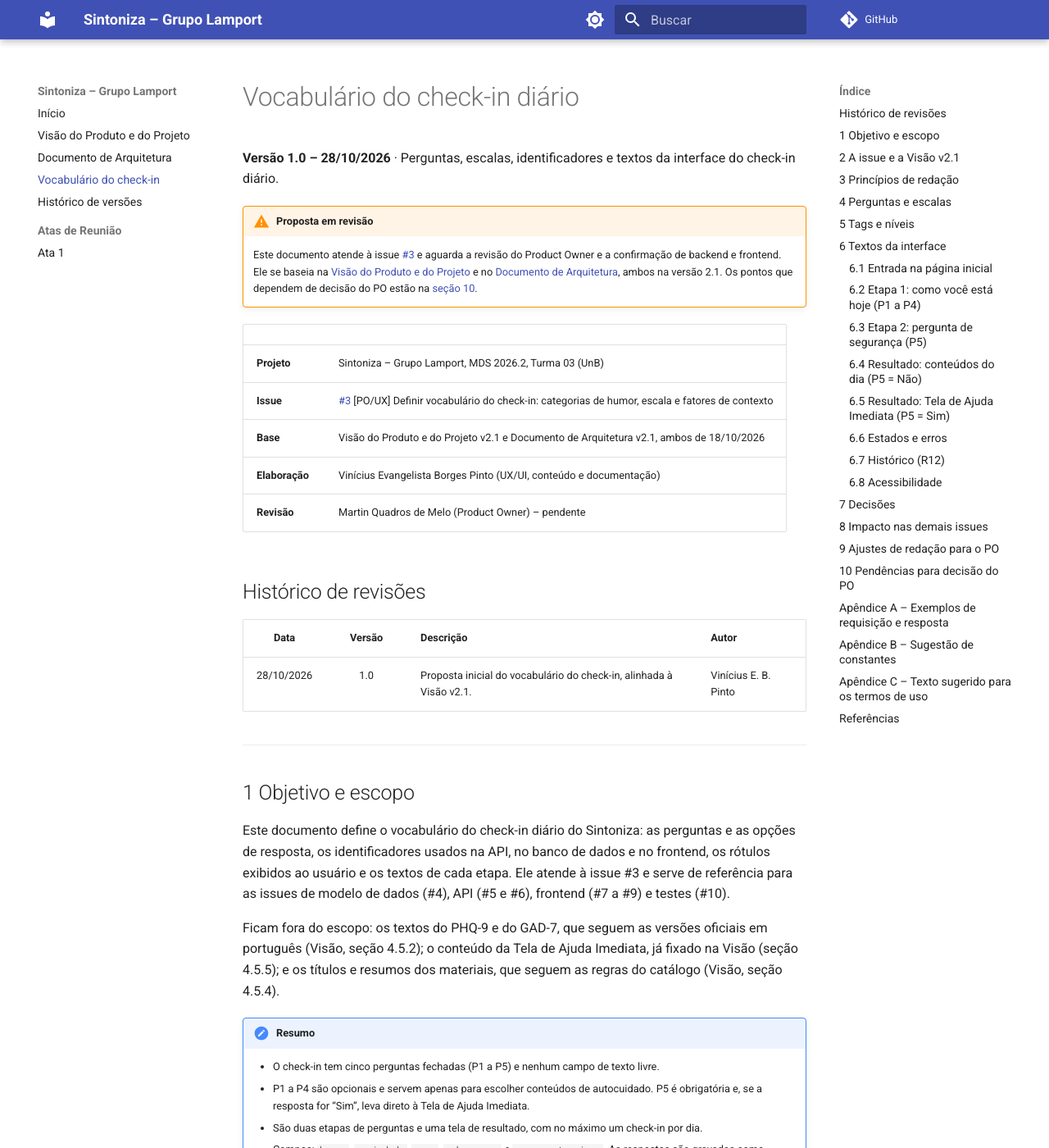
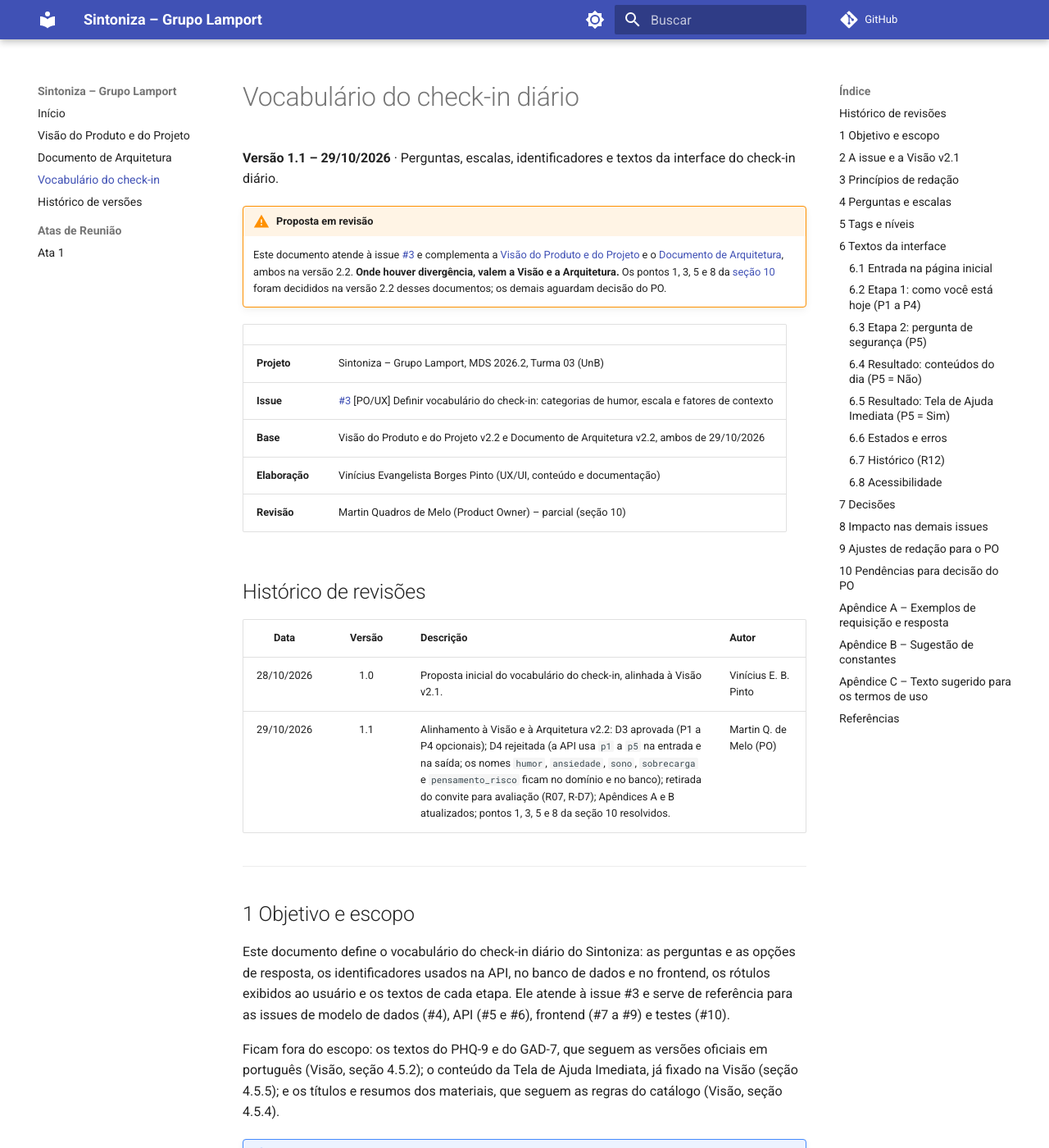
Before and after one commit to FGA0138-MDS-Ajax/2026.2-T03-Lamport, an MkDocs documentation site: the page built from docs/vocabulario-checkin.md, in a window 1280 px wide and 1400 px high. Shown: the whole window at 82% size. Built offline with MkDocs 1.6.1 and Material for MkDocs 9.7.7, drawn with Linux system fonts in a browser that asks for light colours; comment, search, counter and statistics services are not loaded; some of the changed text lies outside the part shown.

Commit message:
docs: Visão e Arquitetura v2.2 (replanejamento da Sprint 3 e check-in)
- Replanejamento pela seção 2.6, critério 1: itens Must da Sprint 3 não
  concluídos (regras, catálogo, termos, Tela de Ajuda e botão, pendências
  da Sprint 2) passam à Sprint 4; R07 (convite, R-D7, TU-08) sai do escopo.
- P1 a P4 do check-in passam a ser opcionais (nulas sem resposta); P5
  continua obrigatória.
- API de check-in usa p1 a p5 na entrada e na saída (Quadro 6).
- Figura 3 com o prefixo /api.
- Vocabulário v1.1 alinhado (D3 aprovada, D4 rejeitada).
- Histórico de versões e página inicial atualizados.

Co-Authored-By: Claude Opus 5.5 <noreply@anthropic.com>

````diff
--- a/docs/vocabulario-checkin.md
+++ b/docs/vocabulario-checkin.md
@@ -1,23 +1,24 @@
 # Vocabulário do check-in diário
 
-**Versão 1.0 – 28/10/2026** · Perguntas, escalas, identificadores e textos da interface do check-in diário.
+**Versão 1.1 – 29/10/2026** · Perguntas, escalas, identificadores e textos da interface do check-in diário.
 
 !!! warning "Proposta em revisão"
-    Este documento atende à issue [#3](https://github.com/FGA0138-MDS-Ajax/2026.2-T03-Lamport/issues/3) e aguarda a revisão do Product Owner e a confirmação de backend e frontend. Ele se baseia na [Visão do Produto e do Projeto](visao-produto-projeto.md) e no [Documento de Arquitetura](arquitetura.md), ambos na versão 2.1. Os pontos que dependem de decisão do PO estão na [seção 10](#10-pendencias-para-decisao-do-po).
+    Este documento atende à issue [#3](https://github.com/FGA0138-MDS-Ajax/2026.2-T03-Lamport/issues/3) e complementa a [Visão do Produto e do Projeto](visao-produto-projeto.md) e o [Documento de Arquitetura](arquitetura.md), ambos na versão 2.2. **Onde houver divergência, valem a Visão e a Arquitetura.** Os pontos 1, 3, 5 e 8 da [seção 10](#10-pendencias-para-decisao-do-po) foram decididos na versão 2.2 desses documentos; os demais aguardam decisão do PO.
 
 | | |
 | :-- | :-- |
 | **Projeto** | Sintoniza – Grupo Lamport, MDS 2026.2, Turma 03 (UnB) |
 | **Issue** | [#3](https://github.com/FGA0138-MDS-Ajax/2026.2-T03-Lamport/issues/3) [PO/UX] Definir vocabulário do check-in: categorias de humor, escala e fatores de contexto |
-| **Base** | Visão do Produto e do Projeto v2.1 e Documento de Arquitetura v2.1, ambos de 18/10/2026 |
+| **Base** | Visão do Produto e do Projeto v2.2 e Documento de Arquitetura v2.2, ambos de 29/10/2026 |
 | **Elaboração** | Vinícius Evangelista Borges Pinto (UX/UI, conteúdo e documentação) |
-| **Revisão** | Martin Quadros de Melo (Product Owner) – pendente |
+| **Revisão** | Martin Quadros de Melo (Product Owner) – parcial (seção 10) |
 
 ## Histórico de revisões
 
 | Data | Versão | Descrição | Autor |
 | :--: | :--: | :-- | :-- |
 | 28/10/2026 | 1.0 | Proposta inicial do vocabulário do check-in, alinhada à Visão v2.1. | Vinícius E. B. Pinto |
+| 29/10/2026 | 1.1 | Alinhamento à Visão e à Arquitetura v2.2: D3 aprovada (P1 a P4 opcionais); D4 rejeitada (a API usa `p1` a `p5` na entrada e na saída; os nomes `humor`, `ansiedade`, `sono`, `sobrecarga` e `pensamento_risco` ficam no domínio e no banco); retirada do convite para avaliação (R07, R-D7); Apêndices A e B atualizados; pontos 1, 3, 5 e 8 da seção 10 resolvidos. | Martin Q. de Melo (PO) |
 
 ---
 
@@ -39,7 +40,7 @@ A issue #3 foi aberta em 14/10/2026 com um modelo baseado em categorias de humor
 
 Os dois modelos não são compatíveis. As regras da v2.1 comparam respostas em escalas ordenadas com limites (por exemplo, P1 ≤ 2 gera a tag `humor`), e uma categoria de escolha única não registra estados que ocorrem juntos, como cansaço e preocupação no mesmo dia. O Quadro 1 mostra como cada tarefa e cada critério de aceite da issue foram atendidos.
 
-A issue também cita requisitos pela numeração anterior (C02/R03 e C02/R04). Na Visão v2.1, o check-in corresponde a C02/R05 (responder o check-in), C02/R06 (receber conteúdos do dia) e C02/R07 (convite para a avaliação); R03 e R04 passaram a ser os requisitos de termos de uso e de exclusão de conta.
+A issue também cita requisitos pela numeração anterior (C02/R03 e C02/R04). Na Visão v2.1, o check-in corresponde a C02/R05 (responder o check-in), C02/R06 (receber conteúdos do dia) e C02/R07 (convite para a avaliação, retirado na Visão v2.2); R03 e R04 passaram a ser os requisitos de termos de uso e de exclusão de conta.
 
 **Quadro 1 – Correspondência entre a issue #3 e este documento**
 
@@ -83,7 +84,7 @@ A lista vale para os textos do check-in. Os termos de uso e a avaliação quinze
 
 ## 4 Perguntas e escalas
 
-As cinco perguntas e os valores gravados são os do Quadro 15 da Visão. P1 a P4 são perguntas próprias da equipe, não validadas, e servem apenas para escolher conteúdos de autocuidado; P5 adapta para o dia o item 9 do PHQ-9 e serve exclusivamente para identificar risco (Visão, seção 4.5.1). Este documento acrescenta o nome de cada campo, a obrigatoriedade e o tratamento das perguntas sem resposta.
+As cinco perguntas e os valores gravados são os do Quadro 15 da Visão. P1 a P4 são perguntas próprias da equipe, não validadas, e servem apenas para escolher conteúdos de autocuidado; P5 adapta para o dia o item 9 do PHQ-9 e serve exclusivamente para identificar risco (Visão, seção 4.5.1). Este documento acrescenta o nome de cada campo, a obrigatoriedade e o tratamento das perguntas sem resposta. A coluna Campo traz o nome usado no domínio e no banco (Arquitetura, Figura 6); na API, as respostas usam `p1` a `p5` na entrada e na saída (Arquitetura v2.2, Quadro 6).
 
 **Quadro 3 – Perguntas do check-in diário**
 
@@ -218,7 +219,6 @@ flowchart LR
 | Explicação | Por que estou vendo isto? | Mostra o motivo da regra (Quadro 11). |
 | Aviso | O check-in não é um teste de saúde: ele serve apenas para sugerir conteúdos de autocuidado. | Decisão D8. |
 | Sem materiais (R-S6) | Não encontramos materiais para hoje. Continue acompanhando como você está. | Situação evitada pelo teste TU-07. |
-| Convite (R-D7) | Notamos dificuldades em dias seguidos. Que tal responder a avaliação? | Botão “Fazer a avaliação”. Requisito Should (R07); ver a seção 9. |
 | Navegação | Ver histórico · Voltar ao início | – |
 
 **Quadro 11 – Motivos exibidos em “Por que estou vendo isto?” (Visão, Quadro 16)**
@@ -283,7 +283,7 @@ O histórico não mostra a resposta da P5 nem o nível do check-in (decisão D6)
 
 ## 7 Decisões
 
-As decisões abaixo completam a Visão v2.1 onde ela não detalha o check-in. Todas dependem da revisão do PO e da confirmação de backend e frontend na issue #3.
+As decisões abaixo completam a Visão onde ela não detalha o check-in. A D3 foi aprovada e a D4 rejeitada pelo PO na versão 2.2 da Visão e da Arquitetura; as demais dependem da revisão do PO e da confirmação de backend e frontend na issue #3.
 
 **D1 – Sem campo de texto livre no MVP.**
 As respostas sobre o estado emocional são dados pessoais sensíveis, por se referirem à saúde (LGPD, art. 5º, II), e a coleta deve se limitar ao mínimo necessário para a finalidade (art. 6º, III). Um texto livre também poderia receber relatos de risco que ninguém vai ler, já que o Sintoniza não acompanha as respostas, o que criaria uma falsa expectativa de acolhimento. Além disso, ele não pode ser usado pelas regras determinísticas da Visão.
@@ -294,7 +294,7 @@ Nenhuma regra da Visão v2.1 usa esses dados, e coletá-los sem finalidade contr
 **D3 – P1 a P4 são opcionais; P5 é obrigatória.**
 A Visão torna obrigatória apenas a P5 (requisito R05 e Quadro 15; Arquitetura, Figura 3). Perguntas opcionais diminuem o esforço do check-in e tratam o risco de baixa adesão citado na issue #2. A opção “Prefiro não responder” deixa a escolha explícita e permite desfazer uma resposta, o que um grupo de botões de rádio não permite sozinho. Consequência para o backend: P1 a P4 aceitam `null`, e a função `avaliar_checkin` (Arquitetura, Quadro 5) passa a receber valores ausentes nessas perguntas, que não acionam suas regras.
 
-**D4 – Mesmos nomes de campo na API, no banco e no frontend.**
+**D4 – Mesmos nomes de campo na API, no banco e no frontend.** *Rejeitada pelo PO (v2.2): a API usa `p1` a `p5` na entrada e na saída, conforme o Quadro 6 da Arquitetura; os nomes abaixo valem para o domínio e o banco. O texto original fica como registro.*
 A Arquitetura define campos de domínio em português sem acento (seção 2.4, item 6), e a Figura 6 já usa `humor`, `ansiedade`, `sono`, `sobrecarga` e `pensamento_risco`. Usar esses nomes também no corpo da API, no lugar de `p1` a `p5` (forma abreviada do Quadro 6 da Arquitetura), evita uma tradução entre camadas e deixa as requisições legíveis. P1 a P5 continuam identificando as perguntas nos documentos e nos testes.
 
 **D5 – Números para respostas; slugs em minúsculas para tags e níveis.**
@@ -313,6 +313,8 @@ A issue proíbe termos clínicos nos textos do check-in, e a Visão pede que nen
 A Tela de Ajuda é estática justamente para funcionar com a API fora do ar (Arquitetura, seção 2.4, item 3). Ao concluir com P5 = Sim, o frontend abre a tela na hora e envia o check-in em paralelo; uma falha no envio não impede que os contatos apareçam.
 
 ## 8 Impacto nas demais issues
+
+*Atualização (v1.1): em 29/10/2026 as issues foram reescritas com base na Visão e na Arquitetura v2.2; o quadro abaixo fica como registro.*
 
 As issues #2 e #4 a #10 foram abertas junto com a #3, antes da Visão v2.0, e ainda descrevem o modelo de categorias, intensidade e fatores. Elas também situam o check-in na Sprint 3, que na v2.1 passou a ser a sprint de regras e catálogo; o check-in agora é da Sprint 4 (29/10 a 11/11/2026). O Quadro 15 resume o que muda em cada uma.
 
@@ -342,7 +344,6 @@ Os textos abaixo vêm da Visão v2.1 e foram mantidos sem alteração nas seçõ
 | P4 | Hoje, o quanto você se sentiu sobrecarregado(a) com estudos, trabalho ou outras demandas? | Hoje, o quanto você sentiu sobrecarga com estudos, trabalho ou outras demandas? | Mesmo motivo da P2. |
 | R-D3 | Você indicou ter se sentido bastante ou extremamente ansioso(a) hoje. | Você indicou muito nervosismo, ansiedade ou preocupação hoje. | Sem “(a)”; repete as palavras da P2. |
 | R-D5 | Você indicou ter se sentido bastante ou extremamente sobrecarregado(a). | Você indicou muita sobrecarga com estudos, trabalho ou outras demandas hoje. | Sem “(a)”; inclui “hoje”, como os demais motivos. |
-| R-D7 | Notamos dificuldades em dias seguidos. Que tal responder a avaliação? | Seus últimos três check-ins indicaram dias difíceis. Que tal fazer a avaliação quinzenal? | “Notamos” sugere acompanhamento contínuo, o que contradiz o aviso de que o Sintoniza não acompanha as respostas; “fazer” repete o verbo do botão. |
 
 ## 10 Pendências para decisão do PO
 
@@ -352,14 +353,14 @@ A revisão deste vocabulário contra a Visão v2.1 e a Arquitetura v2.1 encontro
 
 | # | Ponto | O que dizem os documentos | Decisão necessária |
 | :--: | :-- | :-- | :-- |
-| 1 | P1 a P4 opcionais (D3) | A Visão diz apenas “P5 obrigatória” (R05). A Arquitetura tipa os campos sem nulo (Figura 6: `humor: int 1..5`) e o Quadro 5 diz que `avaliar_checkin` recebe “inteiros nas faixas”. | Aprovar P1 a P4 opcionais e atualizar a Figura 6 e o Quadro 5 da Arquitetura, ou torná-las obrigatórias e retirar “Prefiro não responder”. |
+| 1 | P1 a P4 opcionais (D3) | A Visão diz apenas “P5 obrigatória” (R05). A Arquitetura tipa os campos sem nulo (Figura 6: `humor: int 1..5`) e o Quadro 5 diz que `avaliar_checkin` recebe “inteiros nas faixas”. | **Decidido (v2.2):** P1 a P4 opcionais; Figura 6, Figura 3 e Quadro 5 da Arquitetura atualizados. |
 | 2 | Check-in sem respostas vira “bem-estar” | Pela R-D6, se P1 a P4 ficarem em branco, a tag é `bem_estar` e o motivo é “Você não indicou dificuldades marcantes hoje”, o que pode soar como se a pessoa estivesse bem. | Manter, usar outro motivo quando tudo estiver em branco, ou não sugerir conteúdo nesse caso. Depende do ponto 1. |
-| 3 | Nomes dos campos na API (D4) | O Quadro 6 da Arquitetura usa `p1` a `p5` no corpo de `POST /api/checkins`. | Aprovar `humor`, `ansiedade`, `sono`, `sobrecarga` e `pensamento_risco` e atualizar o Quadro 6, ou manter `p1` a `p5`. |
+| 3 | Nomes dos campos na API (D4) | O Quadro 6 da Arquitetura usa `p1` a `p5` no corpo de `POST /api/checkins`. | **Decidido (v2.2):** manter `p1` a `p5`, na entrada e na saída das rotas de check-in (Quadro 6 da Arquitetura). |
 | 4 | Momento em que a Tela de Ajuda abre (D9) | A Figura 3 da Arquitetura mostra a Tela de Ajuda depois que a API valida e salva o check-in. A seção 2.4, item 3, da mesma Arquitetura exige que ela não dependa do backend. | Aprovar a D9 e ajustar a Figura 3. |
-| 5 | Convite para avaliação (R-D7) | O Quadro 16 da Visão fala nos “3 últimos check-ins registrados”, que podem estar espalhados no tempo; a Figura 3 da Arquitetura, o teste TU-08 e a mensagem falam em “seguidos” e “dias seguidos”. Um check-in com P5 = Sim não gera tags e interrompe a sequência, caso que nenhum documento trata. | Definir se vale “3 últimos registros” ou “3 dias consecutivos” e como contar um check-in com P5 = Sim. |
+| 5 | Convite para avaliação (R-D7) | O Quadro 16 da Visão fala nos “3 últimos check-ins registrados”, que podem estar espalhados no tempo; a Figura 3 da Arquitetura, o teste TU-08 e a mensagem falam em “seguidos” e “dias seguidos”. Um check-in com P5 = Sim não gera tags e interrompe a sequência, caso que nenhum documento trata. | **Sem efeito (v2.2):** o convite (R07, R-D7) saiu do escopo no replanejamento da Sprint 3. |
 | 6 | Escalas em sentidos opostos | P1 e P3 vão de 1 a 5 e valor maior é melhor; P2 e P4 vão de 0 a 3 e valor maior é pior (Visão, Quadro 15). Na tela, a opção “boa” fica num extremo em uma pergunta e no outro na seguinte. | Manter como está (mudar exige rever regras e testes) ou ajustar só a ordem de exibição, sem mudar os valores gravados. |
 | 7 | Tema diferente da pergunta | A P4 pergunta sobre “sobrecarga”, mas gera a tag `ESTRESSE`, exibida como “Estresse”. | Manter ou exibir a tag como “Sobrecarga” na interface, sem mudar o slug. |
-| 8 | Prefixo das rotas | A Figura 3 da Arquitetura usa `GET /checkins/hoje` e `POST /checkins`; o Quadro 6 e a seção 2.4, item 4, usam o prefixo `/api`. | Corrigir a Figura 3 na próxima revisão da Arquitetura. |
+| 8 | Prefixo das rotas | A Figura 3 da Arquitetura usa `GET /checkins/hoje` e `POST /checkins`; o Quadro 6 e a seção 2.4, item 4, usam o prefixo `/api`. | **Corrigido na Arquitetura v2.2.** |
 
 ## Apêndice A – Exemplos de requisição e resposta
 
@@ -372,23 +373,16 @@ POST /api/checkins
 Authorization: Bearer <token>
 
 {
-  "humor": 4,
-  "ansiedade": 3,
-  "sono": 1,
-  "sobrecarga": 0,
-  "pensamento_risco": false
+  "p1": 4,
+  "p2": 3,
+  "p3": 1,
+  "p4": 0,
+  "p5": false
 }
 
-201 Created
+201 Created (trecho)
 
 {
-  "id": "3f6c2a54-9b1e-4d7a-8c2f-5e0a1b2c3d4e",
-  "data": "2026-10-29",
-  "humor": 4,
-  "ansiedade": 3,
-  "sono": 1,
-  "sobrecarga": 0,
-  "pensamento_risco": false,
   "nivel": "autocuidado",
   "tags": ["ansiedade", "sono"]
 }
@@ -402,11 +396,11 @@ No exemplo 2, P2 a P4 ficam sem resposta e P5 = Sim. A regra R-D1 tem precedênc
 POST /api/checkins
 
 {
-  "humor": 2,
-  "ansiedade": null,
-  "sono": null,
-  "sobrecarga": null,
-  "pensamento_risco": true
+  "p1": 2,
+  "p2": null,
+  "p3": null,
+  "p4": null,
+  "p5": true
 }
 
 201 Created (trecho)
@@ -419,7 +413,7 @@ POST /api/checkins
 
 ## Apêndice B – Sugestão de constantes
 
-Sugestão não normativa para as issues #4, #5 e #7. Os nomes de campo, os valores e os rótulos são os das seções 4 e 5; a organização do código fica a critério de cada equipe.
+Sugestão não normativa para as issues #4, #5 e #7. Os nomes de campo da API seguem o Quadro 6 da Arquitetura (`p1` a `p5`); os valores e os rótulos são os das seções 4 e 5; a organização do código fica a critério de cada equipe.
 
 **Backend (Python)**
 
@@ -448,11 +442,11 @@ class Nivel(StrEnum):
 # backend/app/api/schemas.py
 class CheckinCreate(BaseModel):
     # P1-P4 are optional: a missing answer is stored as null and triggers no rule.
-    humor: int | None = Field(default=None, ge=1, le=5)
-    ansiedade: int | None = Field(default=None, ge=0, le=3)
-    sono: int | None = Field(default=None, ge=1, le=5)
-    sobrecarga: int | None = Field(default=None, ge=0, le=3)
-    pensamento_risco: bool
+    p1: int | None = Field(default=None, ge=1, le=5)  # humor
+    p2: int | None = Field(default=None, ge=0, le=3)  # ansiedade
+    p3: int | None = Field(default=None, ge=1, le=5)  # sono
+    p4: int | None = Field(default=None, ge=0, le=3)  # sobrecarga
+    p5: bool  # pensamento_risco
 ```
 
 **Frontend (TypeScript)**
@@ -463,11 +457,11 @@ export type Tag = 'humor' | 'ansiedade' | 'sono' | 'estresse' | 'bem_estar' | 'a
 export type Nivel = 'autocuidado' | 'atencao' | 'prioritario' | 'crise'
 
 export interface CheckinAnswers {
-  humor: number | null
-  ansiedade: number | null
-  sono: number | null
-  sobrecarga: number | null
-  pensamento_risco: boolean
+  p1: number | null // humor
+  p2: number | null // ansiedade
+  p3: number | null // sono
+  p4: number | null // sobrecarga
+  p5: boolean // pensamento_risco
 }
 
 export interface Option {
@@ -494,17 +488,17 @@ const INTENSITY_SCALE: Option[] = [
 export const SKIP_LABEL = 'Prefiro não responder'
 
 export const OPTIONAL_QUESTIONS = [
-  { id: 'P1', field: 'humor', text: 'Como você avalia seu humor hoje?', options: QUALITY_SCALE },
+  { id: 'P1', field: 'p1', text: 'Como você avalia seu humor hoje?', options: QUALITY_SCALE },
   {
     id: 'P2',
-    field: 'ansiedade',
+    field: 'p2',
     text: 'Hoje, o quanto você se sentiu nervoso(a), ansioso(a) ou preocupado(a)?',
     options: INTENSITY_SCALE,
   },
-  { id: 'P3', field: 'sono', text: 'Como foi seu sono na última noite?', options: QUALITY_SCALE },
+  { id: 'P3', field: 'p3', text: 'Como foi seu sono na última noite?', options: QUALITY_SCALE },
   {
     id: 'P4',
-    field: 'sobrecarga',
+    field: 'p4',
     text: 'Hoje, o quanto você se sentiu sobrecarregado(a) com estudos, trabalho ou outras demandas?',
     options: INTENSITY_SCALE,
   },
@@ -512,7 +506,7 @@ export const OPTIONAL_QUESTIONS = [
 
 export const SAFETY_QUESTION = {
   id: 'P5',
-  field: 'pensamento_risco',
+  field: 'p5',
   text: 'Hoje você teve pensamentos de se machucar ou de que seria melhor estar morto(a)?',
   options: [
     { value: false, label: 'Não' },
````
Also changed, not shown: docs/arquitetura.md (+23 -26 lines), docs/historico-versoes.md (+15 -2 lines), docs/index.md (+2 -2 lines), docs/visao-produto-projeto.md (+36 -36 lines).
